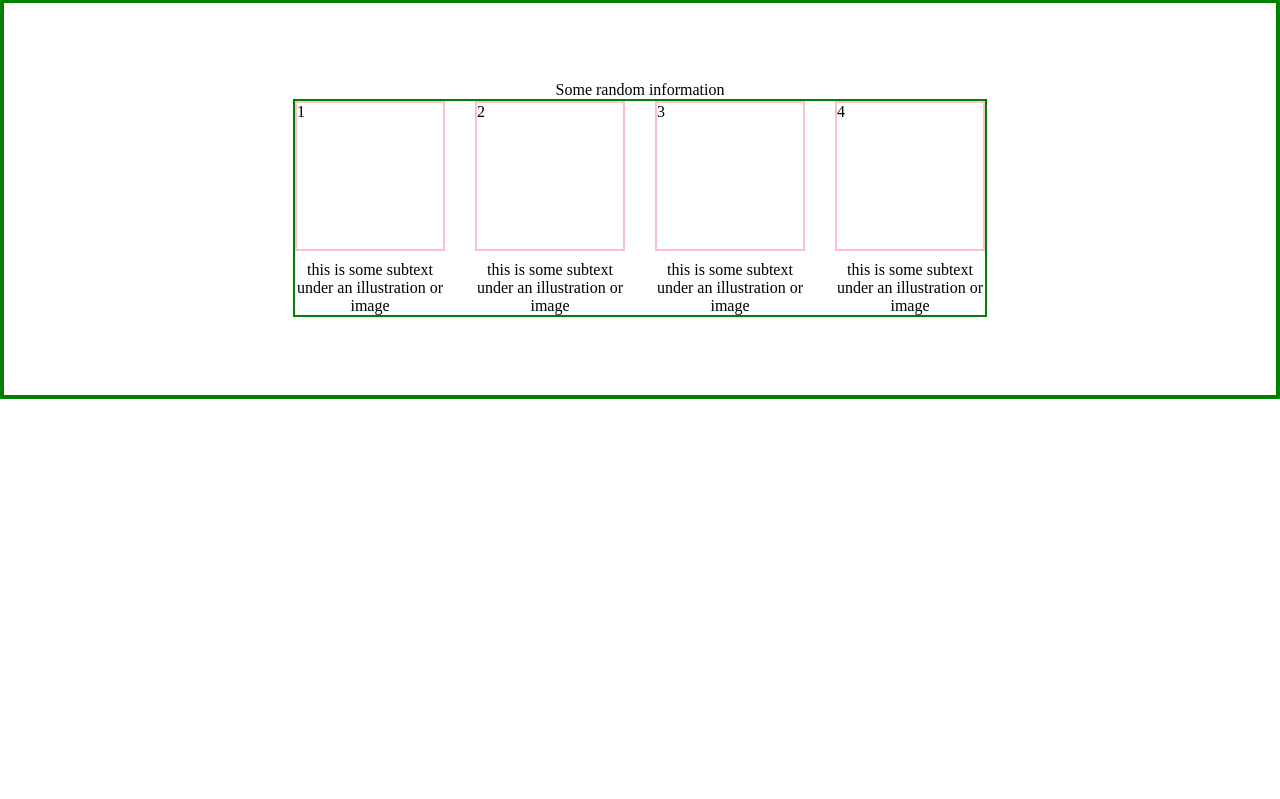
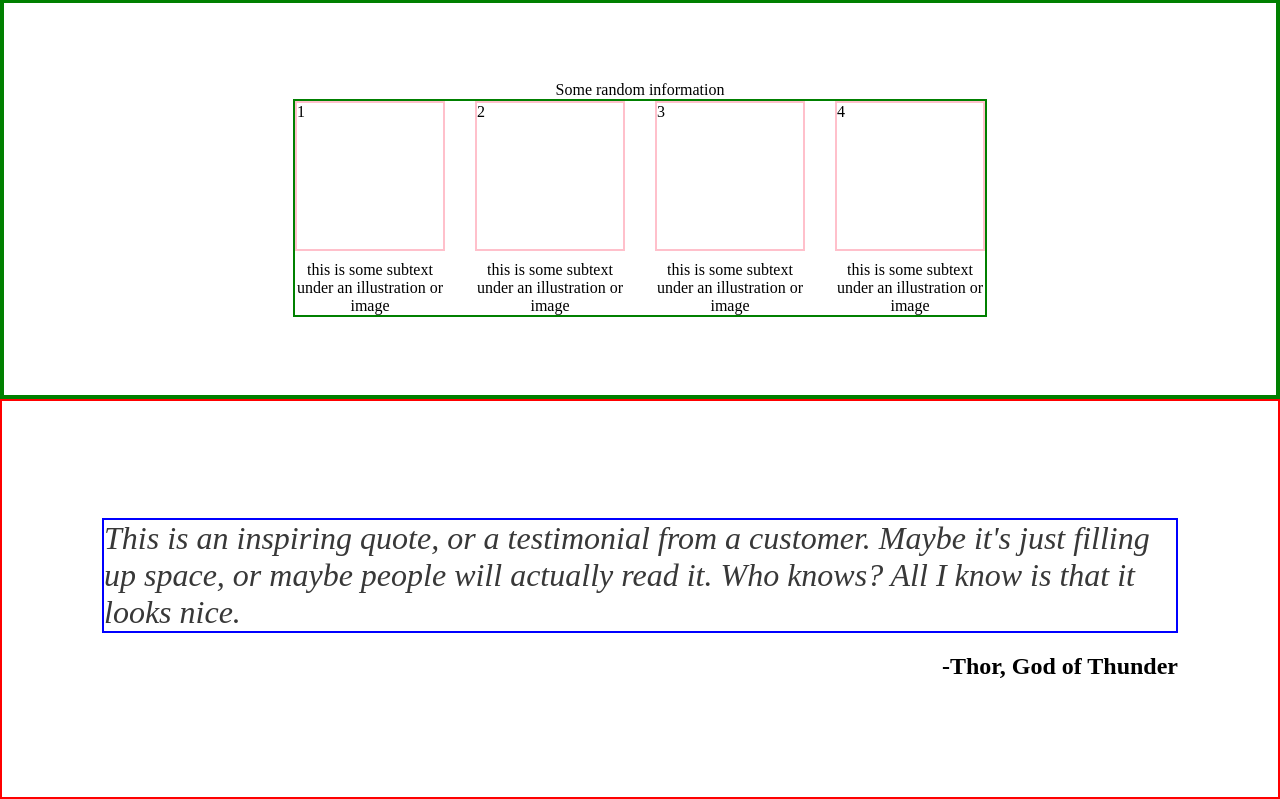
Before and after one commit to chrono-04/op-landing-page, a plain HTML site: page index.html in a window 1280 px wide. Shown: the part 443-1242 px from the top of the page. Before the commit the page ends 842 px from the top, so only its background shows below. Drawn offline with Linux system fonts and the light colour scheme.

Commit message:
created quote-section structure

```diff
--- a/index.html
+++ b/index.html
@@ -52,6 +52,17 @@
           </div>
         </div>
       </div>
+
+      <div class="quote-container">
+        <div class="quote">
+          <em
+            >This is an inspiring quote, or a testimonial from a customer. Maybe
+            it's just filling up space, or maybe people will actually read it.
+            Who knows? All I know is that it looks nice.</em
+          >
+        </div>
+        <div class="quote-author">-Thor, God of Thunder</div>
+      </div>
     </div>
   </body>
 </html>
--- a/styles.css
+++ b/styles.css
@@ -117,3 +117,31 @@ a {
   width: 150px;
   text-align: center;
 }
+
+/* Quote section */
+
+.quote-container {
+  min-height: 400px;
+  border: 2px solid red;
+  display: flex;
+  flex-direction: column;
+  justify-content: center;
+  align-items: center;
+  padding: 10px 100px;
+}
+
+.quote {
+  border: 2px solid blue;
+  margin-bottom: 20px;
+}
+
+.quote em {
+  font-size: 32px;
+  color: rgb(56, 56, 56);
+}
+
+.quote-author {
+  margin-left: auto;
+  font-size: 24px;
+  font-weight: 600;
+}
```
